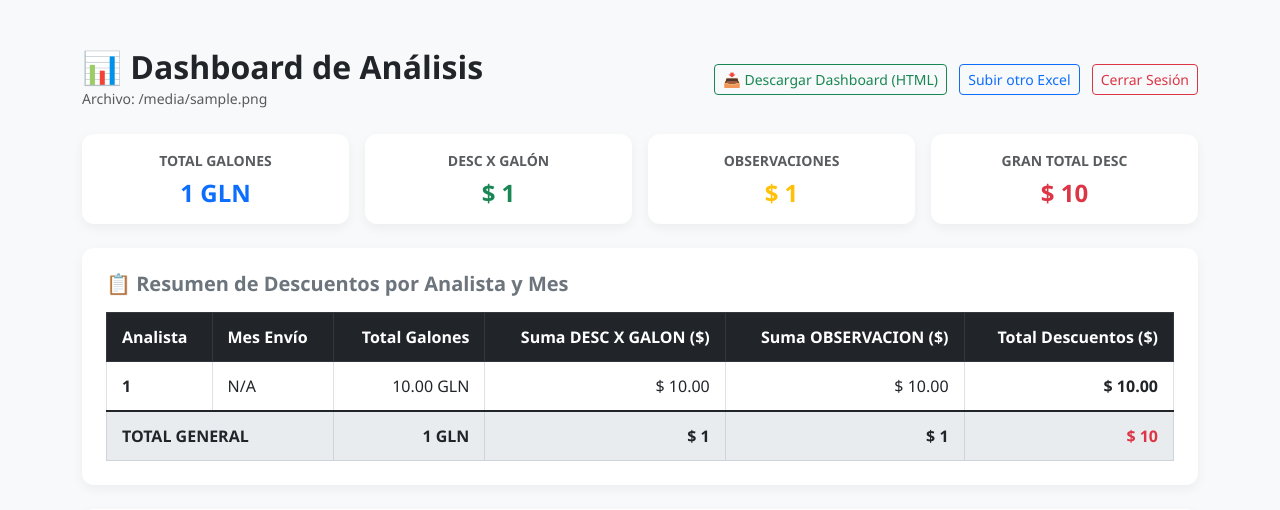
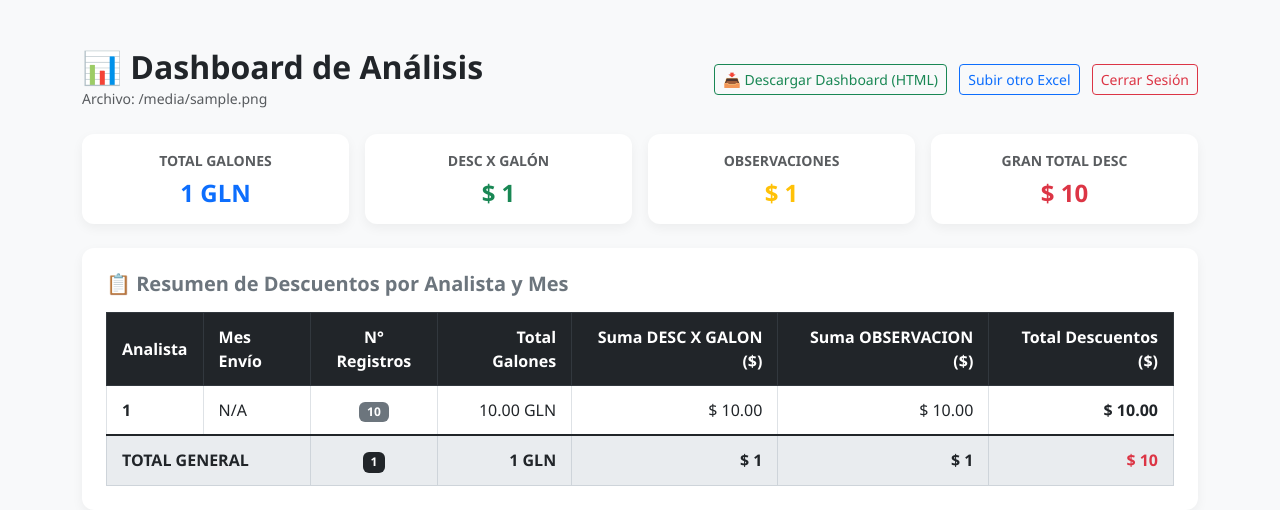
Before and after one commit to harolddickson26/ANALISIS, a Flask app: template templates/dashboard.html in a window 1280 px wide. Shown: the top 510 px of the page. Run offline with Flask 3, Linux system fonts and the light colour scheme; the template is opened without the code that fills it: most values are stand-ins (such as "Sample title", 1, 10 or a date in 2020).

Commit message:
Agregada Tarjeta 2 de Centro de Costos y bloque de analisis cruzado

```diff
--- a/templates/dashboard.html
+++ b/templates/dashboard.html
@@ -102,6 +102,7 @@
                         <tr>
                             <th>Analista</th>
                             <th>Mes Envío</th>
+                            <th class="text-center">N° Registros</th>
                             <th class="text-end">Total Galones</th>
                             <th class="text-end">Suma DESC X GALON ($)</th>
                             <th class="text-end">Suma OBSERVACION ($)</th>
@@ -113,14 +114,15 @@
                         <tr>
                             <td class="fw-semibold">{{ reg[0] if reg[0] else 'N/A' }}</td>
                             <td>{{ reg[1] if reg[1] else 'N/A' }}</td>
-                            <td class="text-end">{{ "{:,.2f}".format(reg[2]) if reg[2] is not none else '0.00' }} GLN</td>
-                            <td class="text-end">$ {{ "{:,.2f}".format(reg[3]) if reg[3] is not none else '0.00' }}</td>
+                            <td class="text-center"><span class="badge bg-secondary">{{ "{:,}".format(reg[2]) if reg[2] is not none else '0' }}</span></td>
+                            <td class="text-end">{{ "{:,.2f}".format(reg[3]) if reg[3] is not none else '0.00' }} GLN</td>
                             <td class="text-end">$ {{ "{:,.2f}".format(reg[4]) if reg[4] is not none else '0.00' }}</td>
-                            <td class="text-end fw-bold text-dark">$ {{ "{:,.2f}".format(reg[5]) if reg[5] is not none else '0.00' }}</td>
+                            <td class="text-end">$ {{ "{:,.2f}".format(reg[5]) if reg[5] is not none else '0.00' }}</td>
+                            <td class="text-end fw-bold text-dark">$ {{ "{:,.2f}".format(reg[6]) if reg[6] is not none else '0.00' }}</td>
                         </tr>
                         {% else %}
                         <tr>
-                            <td colspan="6" class="text-center text-muted">No se encontraron registros.</td>
+                            <td colspan="7" class="text-center text-muted">No se encontraron registros.</td>
                         </tr>
                         {% endfor %}
                     </tbody>
@@ -128,6 +130,7 @@
                     <tfoot>
                         <tr>
                             <td colspan="2" class="text-uppercase">TOTAL GENERAL</td>
+                            <td class="text-center"><span class="badge bg-dark">{{ kpis.total_registros }}</span></td>
                             <td class="text-end">{{ kpis.total_gln }} GLN</td>
                             <td class="text-end">$ {{ kpis.total_desc_galon }}</td>
                             <td class="text-end">$ {{ kpis.total_obsv }}</td>
@@ -245,6 +248,21 @@
     <script>
         function descargarHTML() {
             const docClone = document.documentElement.cloneNode(true);
+
+            // Reemplazar lienzos (canvas) por imágenes estáticas para conservar los gráficos al descargar el HTML
+            const originalCanvases = document.querySelectorAll('canvas');
+            const clonedCanvases = docClone.querySelectorAll('canvas');
+
+            originalCanvases.forEach((canvas, index) => {
+                const img = document.createElement('img');
+                img.src = canvas.toDataURL('image/png');
+                img.style.width = '100%';
+                img.style.maxHeight = '320px';
+                if (clonedCanvases[index] && clonedCanvases[index].parentNode) {
+                    clonedCanvases[index].parentNode.replaceChild(img, clonedCanvases[index]);
+                }
+            });
+
             const botones = docClone.querySelectorAll('.btn');
             botones.forEach(btn => btn.remove());
 
```
